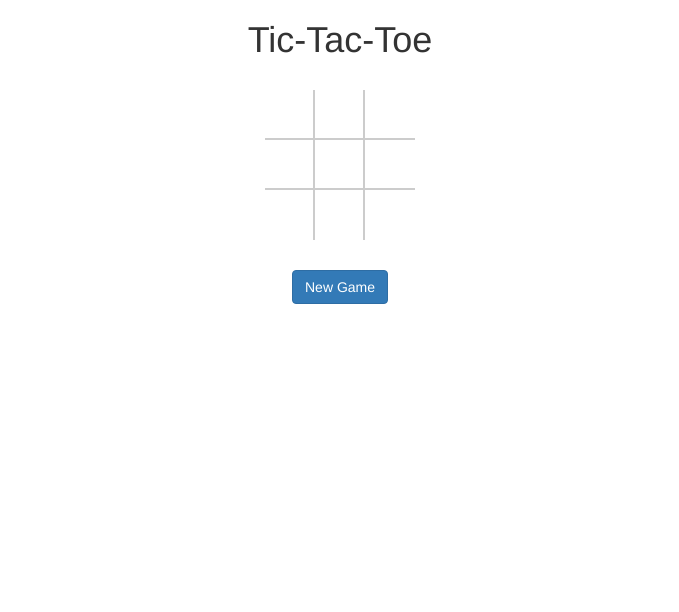
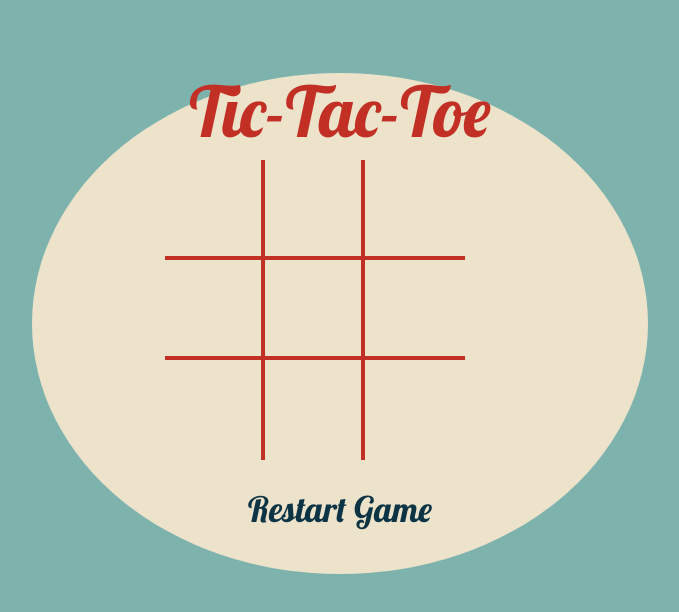
Before and after one commit to brookin8/tictactoe, a plain HTML site: page app/index.html in a window 1280 px wide. Shown: the whole page, without its empty margins (300-979 px from the left). Drawn offline with nearby package versions, Linux system fonts and the light colour scheme; a web font is replaced by a local one.

Commit message:
Revised and reformatted using vue

```diff
--- a/app/index.html
+++ b/app/index.html
@@ -6,6 +6,9 @@
 	<!-- Bootstrap CSS CDN-->
 	<link rel="stylesheet" href="https://maxcdn.bootstrapcdn.com/bootstrap/3.3.7/css/bootstrap.min.css" integrity="sha384-BVYiiSIFeK1dGmJRAkycuHAHRg32OmUcww7on3RYdg4Va+PmSTsz/K68vbdEjh4u" crossorigin="anonymous">
 
+	<link href="https://fonts.googleapis.com/css?family=Lily+Script+One|Lobster|Lobster+Two|Oleo+Script|Oleo+Script+Swash+Caps|Sarina|Sonsie+One" rel="stylesheet">
+
+	<link href="https://fonts.googleapis.com/css?family=Bowlby+One" rel="stylesheet">
 	<!-- My CSS file -->
 	<link rel="stylesheet" href="style.css">
 
@@ -21,37 +24,44 @@
 
 <body>
 
-	<div class="tictactoe container">
+	<div class="container" id="tictactoe" v-cloak>
+
+		<div id="gameBoard" v-on:click="takeSquare()">
+
 		<h1>Tic-Tac-Toe</h1>
 
-		<div class = "row bg-info img-rounded" id="notification">
-			<p class="text-center" id="winnerMessage"></p>
-		</div>
+		<!-- <div class = "row bg-info img-rounded" id="notification">
+			<p class="text-center" id="winnerMessage" v-if="checkForWinVar">{{ symbol_toggle }} won!</p>
+			<p class="text-center" id="drawMessage" v-if="checkForDrawVar">It's a draw</p>
+		</div> -->
 
-		<div id="gameBoard">
-			<div class = "row">
-				<div class="col-xs-4 space line-right line-bottom"></div>
-				<div class="col-xs-4 space line-right line-bottom"></div>
-				<div class="col-xs-4 space line-bottom"></div>
-			</div>
-			<div class = "row">
-				<div class="col-xs-4 space line-right line-bottom"></div>
-				<div class="col-xs-4 space line-right line-bottom"></div>
-				<div class="col-xs-4 space line-bottom"></div>
-			</div>
-			<div class = "row">
-				<div class="col-xs-4 space line-right"></div>
-				<div class="col-xs-4 space line-right"></div>
-				<div class="col-xs-4 space"></div>
+		<div class ="innerGameBoard" v-on:click="checkForWin()">
+			<h1 class="text-center" id="winnerMessage" v-if="checkForWinVar">{{ symbol_toggle }} wins!</h1>
+			<h1 class="text-center" id="drawMessage" v-else-if="checkForDrawVar">It's a draw</h1>
+			<div v-else>
+				<div class = "row tictacRow">
+					<div v-on:click="symbol_pick1 = symbol_toggle" class="col-xs-4 space line-right line-bottom">{{ symbol_pick1 }}</div>
+					<div v-on:click="symbol_pick2 = symbol_toggle" class="col-xs-4 space line-right line-bottom">{{ symbol_pick2 }}</div>
+					<div v-on:click="symbol_pick3 = symbol_toggle" class="col-xs-4 space line-bottom">{{ symbol_pick3 }}</div>
+				</div>
+				<div class = "row tictacRow">
+					<div v-on:click="symbol_pick4 = symbol_toggle" class="col-xs-4 space line-right line-bottom">{{ symbol_pick4 }}</div>
+					<div v-on:click="symbol_pick5 = symbol_toggle" class="col-xs-4 space line-right line-bottom">{{ symbol_pick5 }}</div>
+					<div v-on:click="symbol_pick6 = symbol_toggle" class="col-xs-4 space line-bottom">{{ symbol_pick6 }}</div>
+				</div>
+				<div class = "row tictacRow">
+					<div v-on:click="symbol_pick7 = symbol_toggle" class="col-xs-4 space line-right">{{ symbol_pick7 }}</div>
+					<div v-on:click="symbol_pick8 = symbol_toggle" class="col-xs-4 space line-right">{{ symbol_pick8 }}</div>
+					<div v-on:click="symbol_pick9 = symbol_toggle" class="col-xs-4 space">{{ symbol_pick9 }}</div>
+				</div>
 			</div>
 		</div>
 
-		<div class ="row text-center">
-			<button class="btn btn-primary" id="restartButton">New Game</button>
-		</div>
-
+		<button class="btn btn-primary" id="restartButton" v-on:click="newGame()">Restart Game</button>
+	</div>
 	</div>
 
+<script src="https://unpkg.com/vue"></script>
 <script src="wins.js"></script>
 <script src="main.js"></script>
 
--- a/app/main.js
+++ b/app/main.js
@@ -1,85 +1,71 @@
-//Globals
-var restartButton = document.getElementById('restartButton');
-var spaces = document.getElementsByClassName('space');
-var symbols = ["O","X"];
-var turn = 0;
-var notification = document.getElementById('notification');
-var winnerMessage = document.getElementById('winnerMessage');
+
+var menu = new Vue ({
+
+	el : '#tictactoe',
+
+	data: {
+
+		symbol_toggle: 'O',
+		symbol_pick1: '',
+		symbol_pick2: '',
+		symbol_pick3: '',
+		symbol_pick4: '',
+		symbol_pick5: '',
+		symbol_pick6: '',
+		symbol_pick7: '',
+		symbol_pick8: '',
+		symbol_pick9: '',
+		checkForWinVar: false,
+		checkForDrawVar: false
+
+	},
+
+	methods: {
+		takeSquare: function(square) {
+			if (this.symbol_toggle === 'O') {
+				this.symbol_toggle = 'X';
+			} else {
+				this.symbol_toggle = 'O';
+			}
+
+		},
+
+		newGame: function() {
+			this.symbol_toggle = 'O';
+			this.symbol_pick1 = '';
+			this.symbol_pick2 = '';
+			this.symbol_pick3 = '';
+			this.symbol_pick4 = '';
+			this.symbol_pick5 = '';
+			this.symbol_pick6 = '';
+			this.symbol_pick7 = '';
+			this.symbol_pick8 = '';
+			this.symbol_pick9 = '';
+			this.checkForWinVar = false;
+			this.checkForDrawVar = false;
 
 
-// Waits for page to load before being able to use functions
-document.onreadystatechange = function () {
-	if (document.readyState == "interactive") {
-		restartButton.onclick = startGame; //Runs startGame() when you hit button
-		startGame(); //Runs start game whenever the page reloads
-	}
-};
+		},
 
+		checkForWin: function() {
 
+			var win_array = [[0,1,2], [3,4,5], [6,7,8], [0,4,8], [2,4,6], [0,3,6], [1,4,7], [2,5,8]];
+			var symbolPick_array = [];
+			symbolPick_array.push(this.symbol_pick1, this.symbol_pick2,this.symbol_pick3,this.symbol_pick4,
+				this.symbol_pick5,this.symbol_pick6,this.symbol_pick7,this.symbol_pick8,this.symbol_pick9);
 
-function startGame() {
+			for(var i=0;i<win_array.length;i++) {
+				if(symbolPick_array[win_array[i][0]]!== '' && symbolPick_array[win_array[i][0]] === symbolPick_array[win_array[i][1]]
+					&& symbolPick_array[win_array[i][0]] === symbolPick_array[win_array[i][2]]) {
+						this.takeSquare();
+						this.checkForWinVar = true;
+				} else if(!symbolPick_array.includes('')) {
+					this.checkForDrawVar = true;
+				}
+			}
 
-	//Clear Board
-	//clear();
+		}
 
-	//Reset turn counter
-	turn = 0;
-
-	//Remove winner notification and make sure div is hidden
-	notification.style.display = 'none';
-	winnerMessage.innerHTML = "";
-
-	//Add click events on squares
-	for (i=0 ; i<spaces.length; i++) { //for loop to go through each space
-		spaces[i].innerHTML = '';
-		spaces[i].addEventListener("click", takeSpace); //add event listener to each space that listens for click
 	}
 
-}
-
-function takeSpace() {
-
-	//I wrote the innerHTML symbol piece like this:
-	//if(turn === 0 || turn%2 === 0) {
-	// 	this.innerHTML = symbols[1];
-	// } else {
-	// 	this.innerHTML = symbols[0];
-	// }
-
-	turn++;
-
-	var currentPlayer = symbols[turn % 2]
-	this.innerHTML = currentPlayer;
-	this.removeEventListener("click", takeSpace); //removes function from space when clicked
-
-
-	for(var i=0; i < wins.length; i++) {
-		if(checkForWin(wins[i])) {
-			for (var j=0; j < spaces.length; j++) {
-				spaces[j].removeEventListener("click",takeSpace);
-			}
-			notification.style.display = 'block';
-			winnerMessage.innerHTML = "Yay! "+ currentPlayer+ " won!";
-			break;
-		} else {
-			if(turn == 9) {
-				notification.style.display = 'block';
-				winnerMessage.innerHTML += "It's a Draw";
-			}
-		}
-	}
-}
-
-
-
-
-
-
-function checkForWin(winArray) {
-
-	//Win happens if all indices contain same symbol
-	//Returns true if all true, and false if one false
-	return spaces[winArray[0]].innerHTML !== '' &&
-		spaces[winArray[0]].innerHTML === spaces[winArray[1]].innerHTML &&
-		spaces[winArray[0]].innerHTML === spaces[winArray[2]].innerHTML;
-}
+});
--- a/app/style.css
+++ b/app/style.css
@@ -1,26 +1,70 @@
+[v-cloak] {
+	display:none;
+}
+
+body {
+	background-color: #7EB3AD;
+}
 
 h1 {
 	text-align: center;
-}
-
-.tictactoe {
-	width:250px;
+	font-size: 500%;
+	color:#C23025;
+	font-family: 'Lobster', cursive;
 
 }
 
-#notification {
+#tictactoe {
+
+	margin-top:3%;
+
+}
+
+/*#notification {
 	display:none;
-}
+}*/
 
 #winnerMessage {
 	font-weight:bold;
-	padding:14px 10px 5px 10px;
+	padding:18% 20% 23% 20%;
+	color:#FFF;
+	text-shadow:
+   		-4px -4px 0 #C23025,
+    	4px -4px 0 #C23025,
+    	-4px 4px 0 #C23025,
+     	4px 4px 0 #C23025,
+     	6px 6px 0 #7EB3AD;
+}
+
+#drawMessage {
+	font-weight:bold;
+	padding:18% 20% 23% 20%;
+	color:#FFF;
+	text-shadow:
+   		-4px -4px 0 #C23025,
+    	4px -4px 0 #C23025,
+    	-4px 4px 0 #C23025,
+     	4px 4px 0 #C23025,
+     	6px 6px 0 #7EB3AD;
 }
 
 #gameBoard {
-	margin-left:50px;
-	padding-top:20px;
-	padding-bottom: 30px;
+	margin-left:23%;
+	margin-right:23%;
+	/*width: 60%;*/
+	/*padding-left:8%;
+	padding-right:8%;*/
+	background-color: #EDE3CB;
+	margin-top:3%;
+	border-radius:50%;
+	padding-bottom:3%;
+	color: #0C3444;
+
+}
+
+.innerGameBoard {
+	margin-left:auto;
+	margin-right:auto;
 
 }
 
@@ -28,21 +72,36 @@ h1 {
 	display:block;
 	margin-left:auto;
 	margin-right:auto;
+	background-color: transparent;
+	color:#0C3444;
+	margin-top: 3%;
+	border:none;
+	font-size:250%;
+	font-family: 'Lobster', cursive;
+
 }
 
 .space {
-	height:50px;
-	width:50px;
-	font-size: 25px;
-	padding-top:8px;
+	height:100px;
+	width:100px;
+	font-size: 400%;
+	padding-top:2%;
+	padding-left:7%;
+	font-family: 'Bowlby One', cursive;
+
+}
+
+.tictacRow {
+	padding-left:24%;
+
 }
 
 .line-right {
-	border-right: 2px solid #ccc;
+	border-right: 4px solid #C23025;
 
 }
 
 .line-bottom {
-	border-bottom: 2px solid #ccc;
+	border-bottom: 4px solid #C23025;
 
 }
```
Also changed, not shown: package.json (deleted, +0 -17 lines), 2 other files.
